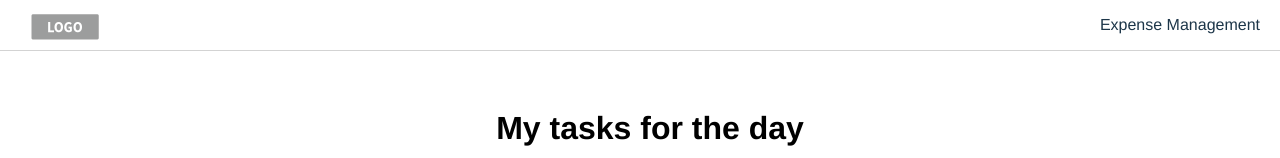
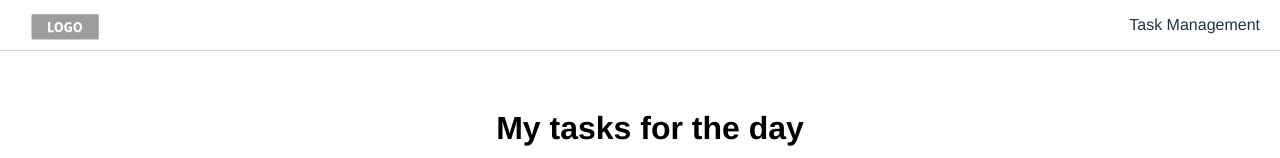
Before and after one commit to ashtonfernandes/task-management-react, a React app: page / in a window 1280 px wide. Shown: the top 158 px of the page. Built offline with nearby package versions, Linux system fonts and the light colour scheme.

Commit message:
changed name

```diff
--- a/src/components/header/Header.js
+++ b/src/components/header/Header.js
@@ -29,7 +29,7 @@ class Header extends Component {
                         </div>
                         <div className="header-right">
                             <div className="header-text-small">
-                                Expense Management
+                                Task Management
                             </div>
                         </div>
                     </div>
```
